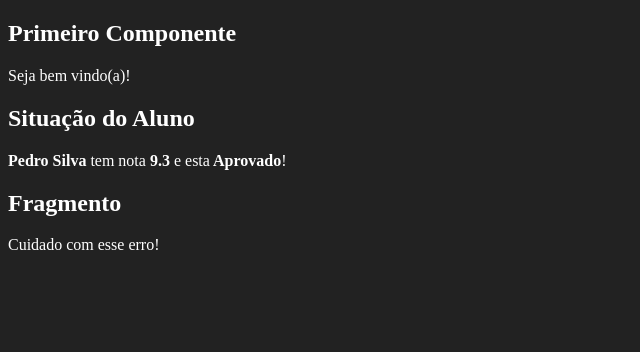
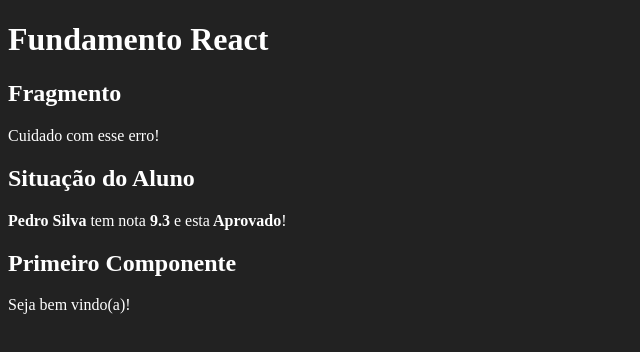
Before and after one commit to DevDaniloFerrari/fundamentos-react, a React (Create React App) app: page / in a window 1280 px wide. Shown: the top 352 px of the page, without its empty margins (0-640 px from the left). Built offline with nearby package versions, Linux system fonts and the light colour scheme.

Commit message:
componente na forma mais simples

```diff
--- /dev/null
+++ b/src/App.jsx
@@ -0,0 +1,16 @@
+import React from 'react'
+
+import Primeiro from './components/basicos/Primeiro'
+import ComParametro from './components/basicos/ComParametro'
+import Fragmento from './components/basicos/Fragmento'
+
+export default () =>
+    <div id="app">
+        <h1>Fundamento React</h1>
+        <Fragmento />
+        <ComParametro
+            titulo="Situação do Aluno"
+            aluno="Pedro Silva"
+            nota={9.3} />
+        <Primeiro></Primeiro>
+    </div>
--- a/src/index.js
+++ b/src/index.js
@@ -2,18 +2,9 @@
 import ReactDom from 'react-dom'
 import React from 'react'
 
-import Primeiro from './components/basicos/Primeiro'
-import ComParametro from './components/basicos/ComParametro'
-import Fragmento from './components/basicos/Fragmento'
+import App from './App'
 
 ReactDom.render(
-    <div id="app">
-        <Primeiro></Primeiro>
-        <ComParametro
-            titulo="Situação do Aluno"
-            aluno="Pedro Silva"
-            nota={9.3} />
-        <Fragmento />
-    </div>,
+    <App />,
     document.getElementById('root')
 )
```
Also changed, not shown: 1 other file (tests, documents, lock files or other folders).
